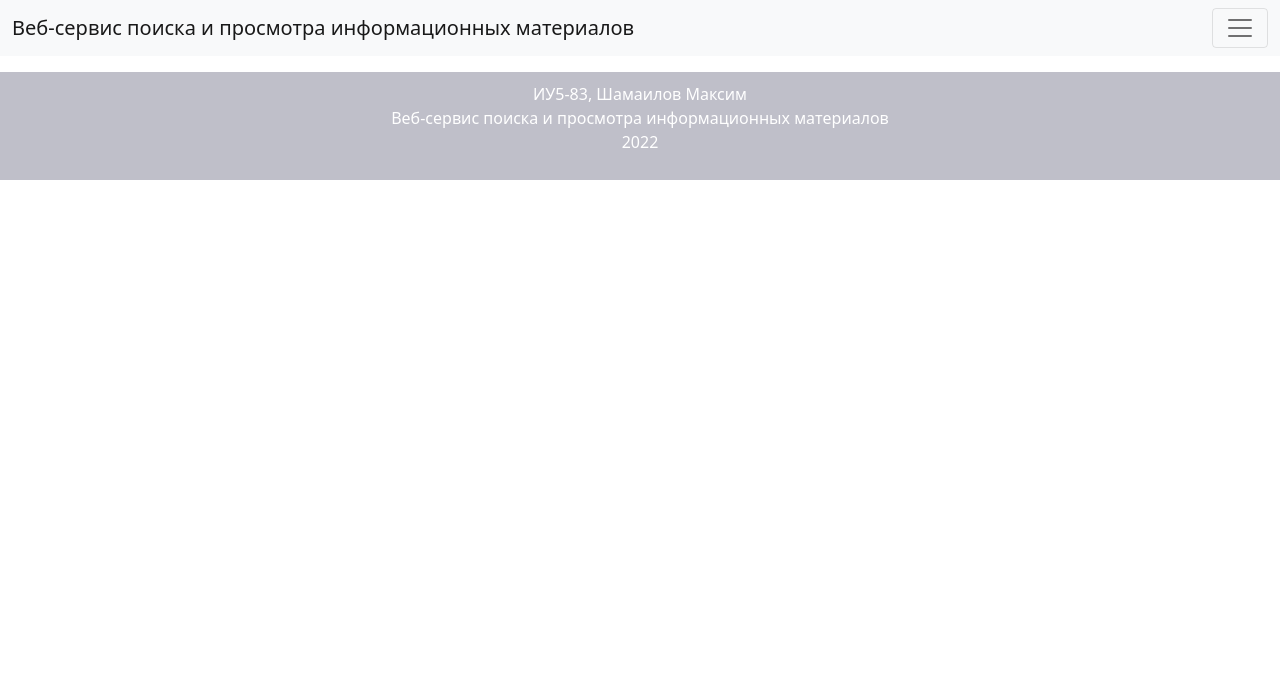
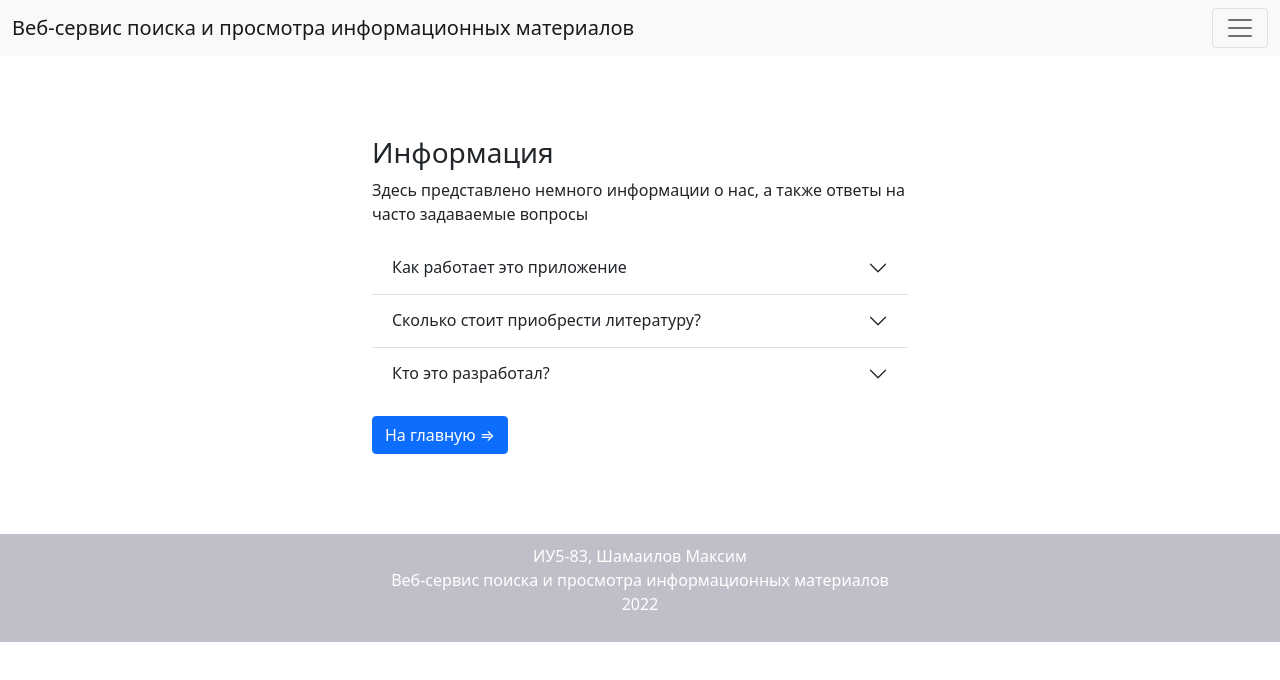
Before and after one commit to ShamailovMax/online-reader-client, a React (Create React App) app: page /about in a window 1280 px wide. Shown: the top 680 px of the page. Built offline with nearby package versions, Linux system fonts and the light colour scheme.

Commit message:
About component was created

```diff
--- /dev/null
+++ b/src/About.js
@@ -0,0 +1,33 @@
+import React from "react";
+import { Accordion, Button, Container } from "react-bootstrap";
+import { faqData } from "./data/faqData";
+
+const style = {
+  width: "560px",
+  margin: "5rem auto",
+};
+
+export const About = () => {
+  return (
+    <Container style={style}>
+      <div>
+        <h3>Информация</h3>
+        <p>
+          Здесь представлено немного информации о нас, а также ответы на часто
+          задаваемые вопросы
+        </p>
+      </div>
+      <Accordion defaultActiveKey="0" flush style={{ marginBottom: "1rem" }} alwaysOpen>
+        {faqData.map((faq) => {
+          return (
+            <Accordion.Item key={faq.id} eventKey={faq.id}>
+              <Accordion.Header>{faq.question}</Accordion.Header>
+              <Accordion.Body>{faq.answer}</Accordion.Body>
+            </Accordion.Item>
+          );
+        })}
+      </Accordion>
+      <Button href="/">На главную &rArr;</Button>
+    </Container>
+  );
+};
--- a/src/App.js
+++ b/src/App.js
@@ -12,6 +12,7 @@ import { Profile } from "./Profile";
 
 import "bootstrap/dist/css/bootstrap.min.css";
 import { BrowserRouter, Routes, Route } from "react-router-dom";
+import { About } from "./About";
 
 function App() {
   return (
@@ -26,6 +27,7 @@ function App() {
           <Route path="/profile" element={<Profile />} />
           <Route path="/registration" element={<Registration />} />
           <Route path="/book" element={<BookPage />} />
+          <Route path="/about" element={<About />} />
         </Routes>
       </BrowserRouter>
       <Footer />
--- a/src/BookPage.js
+++ b/src/BookPage.js
@@ -15,7 +15,7 @@ export const BookPage = () => {
 
   return (
     <>
-      <div>
+      {/* <div>
         <div style={{ width: 1200 }}>
           <Document file="/lr4wad.pdf" onLoadSuccess={onDocumentLoadSuccess}>
             <Page pageNumber={pageNumber} width={1200} />
@@ -36,7 +36,7 @@ export const BookPage = () => {
             </Button>
           )}
         </nav>
-      </div>
+      </div> */}
       <div>
         <center>
           <div>
--- a/src/Footer.js
+++ b/src/Footer.js
@@ -1,12 +1,12 @@
 import React from "react";
-import { Container } from "react-bootstrap";
+import { Button, Container } from "react-bootstrap";
 
 // просто футер
 export const Footer = () => {
   return (
     <Container
       fluid
-      style={{ backgroundColor: "#bfbfc9", color: "#fff", bottom: 0 }}
+      style={{ backgroundColor: "#bfbfc9", color: "#fff", bottom: 0, left: 0 }}
     >
       <Container
         style={{ display: "flex", justifyContent: "center", padding: "10px" }}
--- a/src/Header.js
+++ b/src/Header.js
@@ -1,5 +1,6 @@
-import React from "react";
+import React, { useEffect, useState, useContext } from "react";
 import { Container, Nav, Navbar, Offcanvas } from "react-bootstrap";
+import { Profile } from "./Profile";
 
 // шапка приложения, отображает боковое меню для навигации
 export const Header = () => {
@@ -26,6 +27,7 @@ export const Header = () => {
                 <Nav className="justify-content-end flex-grow-1 pe-3">
                   <Nav.Link href="/profile">Мой профиль</Nav.Link>
                   <Nav.Link href="/">Каталог</Nav.Link>
+                  <Nav.Link href="/about">Информация</Nav.Link>
                   <Nav.Link href="/my-books">
                     Мои информационные материалы
                   </Nav.Link>
--- a/src/Home.js
+++ b/src/Home.js
@@ -1,15 +1,16 @@
-import React, { useState } from "react";
+import React from "react";
 import { Button, Card, Container } from "react-bootstrap";
 
 export const Home = () => {
-  const [addedToFavorites, setAddedToFavorites] = useState(false);
+  // const [addedToFavorites, setAddedToFavorites] = useState(false);
+  // const addedToFavoritesHandler = () => setAddedToFavorites(!addedToFavorites);
 
   return (
     <>
       <Container>
         <h1>Каталог</h1>
-        <h4 style={{ color: '#636669' }}>Популярное</h4>
-        <Card style={{ width: "16rem", marginBottom: '1rem' }}>
+        <h4 style={{ color: "#636669" }}>Популярное</h4>
+        <Card style={{ width: "16rem", marginBottom: "1rem" }}>
           <Card.Body>
             <Card.Title>Война и Мир - Л. Н. Толстой</Card.Title>
             <Card.Text>Главный труд всей жизни Льва Николаевича</Card.Text>
@@ -17,17 +18,15 @@ export const Home = () => {
               <Button href="/book" variant="primary">
                 Перейти
               </Button>
-              <Button
+              {/* <Button
                 variant={!addedToFavorites ? "warning" : "danger"}
                 className="mt-1"
-                onClick={() => {
-                  setAddedToFavorites(!addedToFavorites);
-                }}
+                onClick={addedToFavoritesHandler}
               >
                 {!addedToFavorites
                   ? "Добавить в закладки"
                   : "Удалить из закладок"}
-              </Button>
+              </Button> */}
             </div>
           </Card.Body>
         </Card>
--- a/src/Profile.js
+++ b/src/Profile.js
@@ -3,14 +3,14 @@ import { Container, Button, Form } from "react-bootstrap";
 import { useState, useEffect } from "react";
 import { useNavigate } from "react-router-dom";
 
-export const Profile = () => {
+export const Profile = (props) => {
   const [isloaded, setLoaded] = useState(false);
 
   let profile_data = ""; // пока не придумал для чего оно тут
 
   const [userName, setUserName] = useState("");
 
-  let navigate = useNavigate();
+  const navigate = useNavigate();
 
   useEffect(() => {
     if (!isloaded) {
--- /dev/null
+++ b/src/data/faqData.js
@@ -0,0 +1,19 @@
+export const faqData = [
+  {
+    id: 1,
+    question: "Как работает это приложение",
+    answer:
+      "Данное веб-приложение написано двумя частями: клиентской и серверной, которые взаимодействуют друг с другом",
+  },
+  {
+    id: 2,
+    question: "Сколько стоит приобрести литературу?",
+    answer:
+      "Наш сервис пока находится в ранней версии, поэтому для желающих его протестировать вся доступная литература - БЕСПЛАТНА",
+  },
+  {
+    id: 3,
+    question: "Кто это разработал?",
+    answer: "Выполнил студент группы ИУ5-83, Шамаилов Максим",
+  },
+];
```
